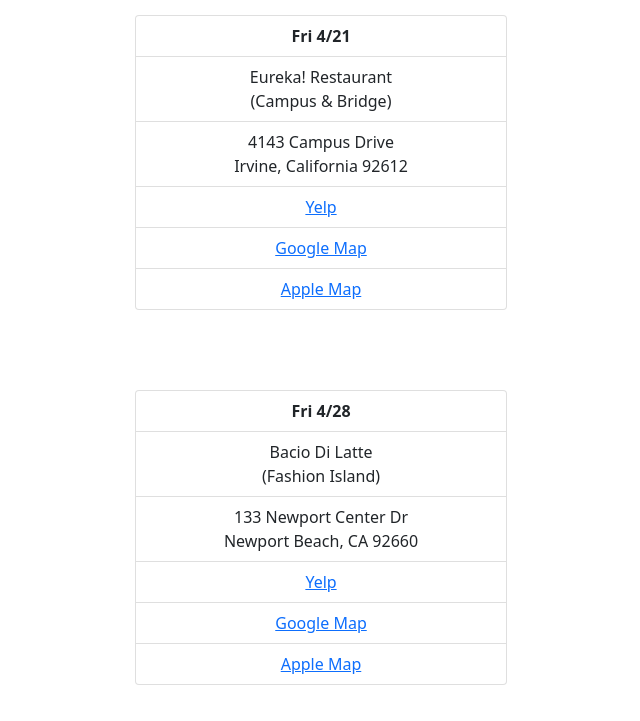
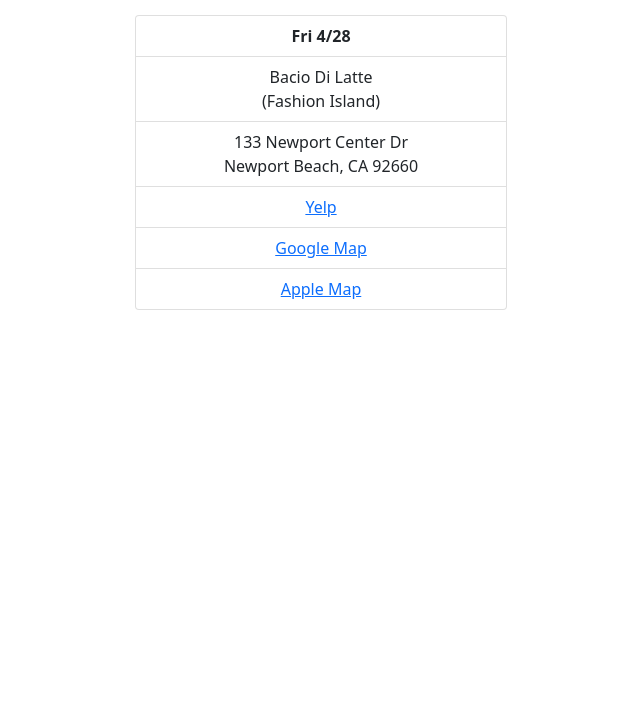
Before and after one commit to dbsaoc/dbsaoc.github.io, a plain HTML site: page index.html in a window 1280 px wide. Shown: the part 209-930 px from the top of the page, without its empty margins (319-959 px from the left). After the commit the page ends 800 px from the top, so only its background shows below. Drawn offline with nearby package versions, Linux system fonts and the light colour scheme.

Commit message:
committ #13

```diff
--- a/index.html
+++ b/index.html
@@ -55,7 +55,7 @@
             <li class="list-group-item text-center"><a target="_blank" href="http://maps.apple.com/?address=4115+Campus+Dr,+Irvine,+CA+92612&t=m">Apple Map</a></li>
         </ul> -->
 
-    <ul class="list-group col-md-4 offset-md-4">
+    <!-- <ul class="list-group col-md-4 offset-md-4">
       <li class="list-group-item text-center"><strong>Fri 4/21</strong></li>
       <li class="list-group-item text-center">Eureka! Restaurant<br />(Campus & Bridge)</li>
       <li class="list-group-item text-center">4143 Campus Drive <br />Irvine, California 92612</li>
@@ -65,7 +65,7 @@
           Map</a></li>
       <li class="list-group-item text-center"><a target="_blank"
           href="http://maps.apple.com/?address=4143+Campus+Dr,+Irvine,+CA+92612&t=m">Apple Map</a></li>
-    </ul>
+    </ul> -->
 
     <ul class="list-group col-md-4 offset-md-4">
       <li class="list-group-item text-center"><strong>Fri 4/28</strong></li>
```
